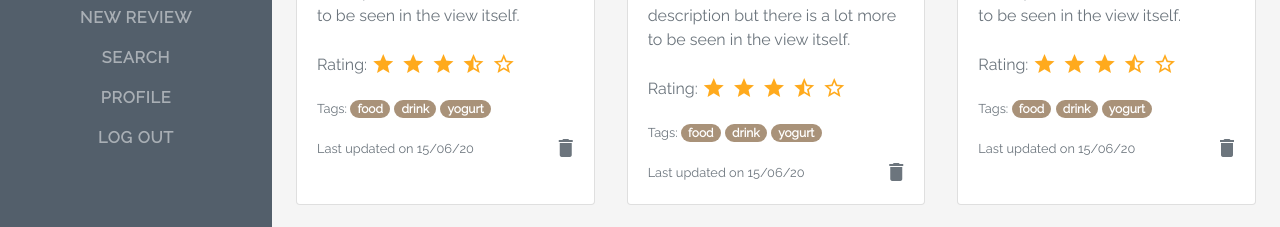
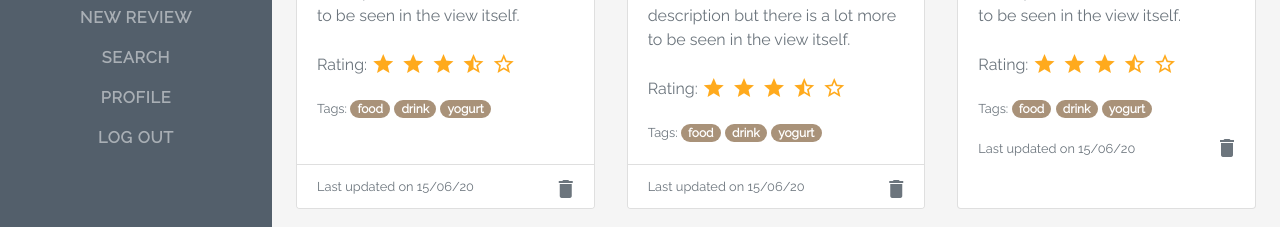
Before and after one commit to jumboduck/squirrel, a Flask app: page / in a window 1280 px wide. Shown: the part 394-621 px from the top of the page. Run offline with Flask 2, Linux system fonts and the light colour scheme; some libraries are stand-ins or nearby versions.

Commit message:
added footer to listing card

```diff
--- a/static/css/style.css
+++ b/static/css/style.css
@@ -96,6 +96,11 @@ a:hover {
     -moz-box-shadow: 0px 14px 20px -14px rgba(0, 0, 0, 0.75);
     box-shadow: 0px 14px 20px -14px rgba(0, 0, 0, 0.75);
     z-index: 2;
+}
+
+.card-footer {
+    font-size: 0.8rem;
+    background-color: #fff;
 }
 
 .card .delete-btn {
--- a/templates/pages/listing.html
+++ b/templates/pages/listing.html
@@ -38,12 +38,14 @@
                 <a href="{{url_for('listing')}}"><span class="badge badge-pill badge-primary">food</span></a>
                 <a href="{{url_for('listing')}}"><span class="badge badge-pill badge-primary">drink</span></a>
                 <a href="{{url_for('listing')}}"><span class="badge badge-pill badge-primary">yogurt</span></a></p>
-
-            <p class="card-text"><small class="text-muted">Last updated on 15/06/20</small>
-                <span class="material-icons delete-btn">delete</span>
-            </p>
+        </div>
+        <div class="card-footer">
+            Last updated on 15/06/20
+            <span class="material-icons delete-btn">delete</span>
 
         </div>
+
+
     </div>
 
     <div class="card">
@@ -78,10 +80,13 @@
                 <a href="{{url_for('listing')}}"><span class="badge badge-pill badge-primary">food</span></a>
                 <a href="{{url_for('listing')}}"><span class="badge badge-pill badge-primary">drink</span></a>
                 <a href="{{url_for('listing')}}"><span class="badge badge-pill badge-primary">yogurt</span></a></p>
-            <p class="card-text"><small class="text-muted">Last updated on 15/06/20</small>
-                <span class="material-icons delete-btn">delete</span>
-            </p>
         </div>
+        <div class="card-footer">
+            Last updated on 15/06/20
+            <span class="material-icons delete-btn">delete</span>
+
+        </div>
+
     </div>
 
 
```
